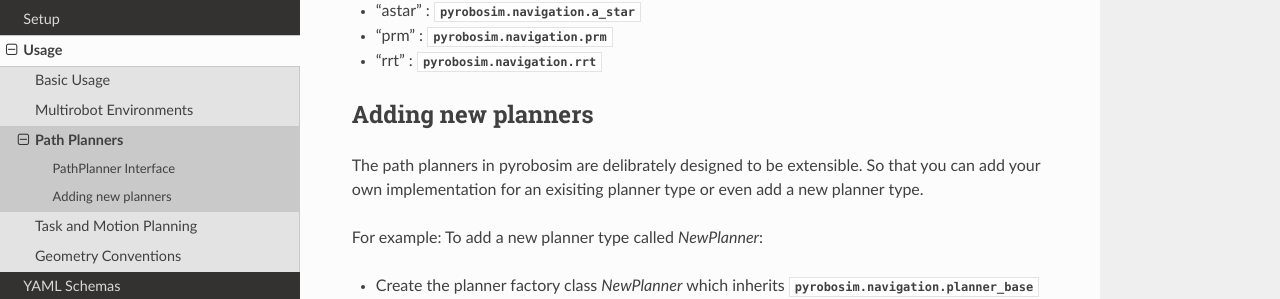
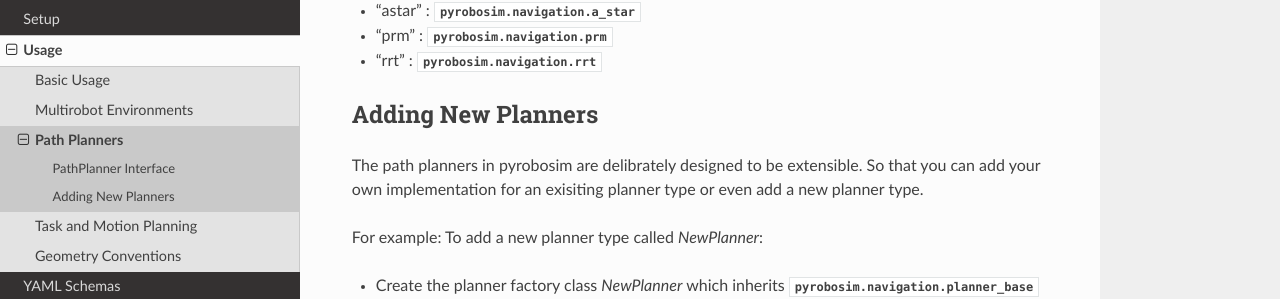
Before and after one commit to sea-bass/pyrobosim, a Sphinx documentation site: the page built from docs/source/usage/path_planners.rst, in a window 1280 px wide and 900 px high, scrolled down 428 px. Shown: the part 162-461 px from the top of the window. Built offline with Sphinx 7.4.7 and the Read the Docs theme 2.0.0, drawn with Linux system fonts in a browser that asks for light colours.

```diff
--- a/docs/source/usage/path_planners.rst
+++ b/docs/source/usage/path_planners.rst
@@ -25,7 +25,7 @@ Available planner types and their available implementations can be found below :
 - "rrt" : :py:mod:`pyrobosim.navigation.rrt`
 
 
-Adding new planners
+Adding New Planners
 -------------------
 
 The path planners in pyrobosim are delibrately designed to be extensible.
```
